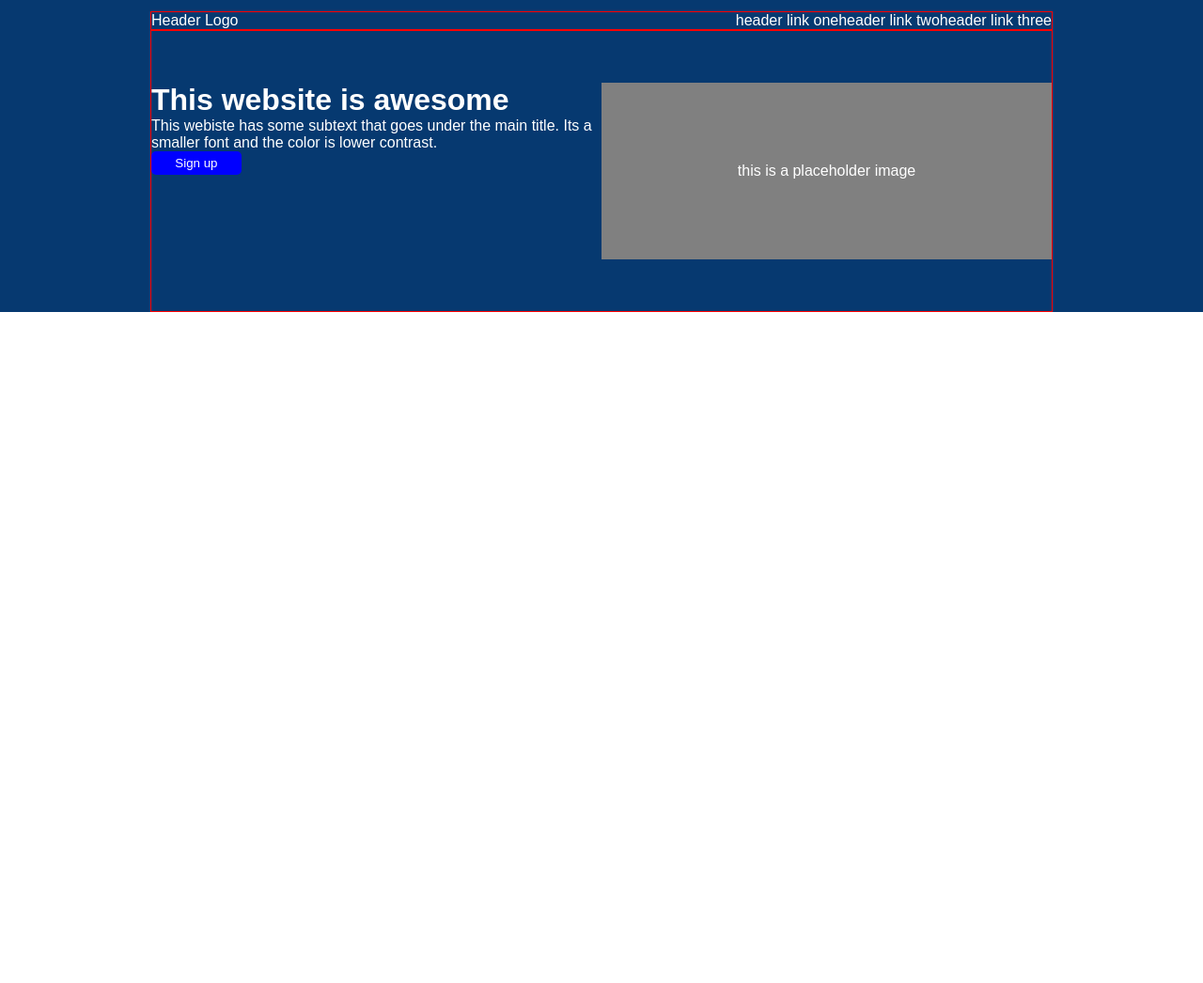
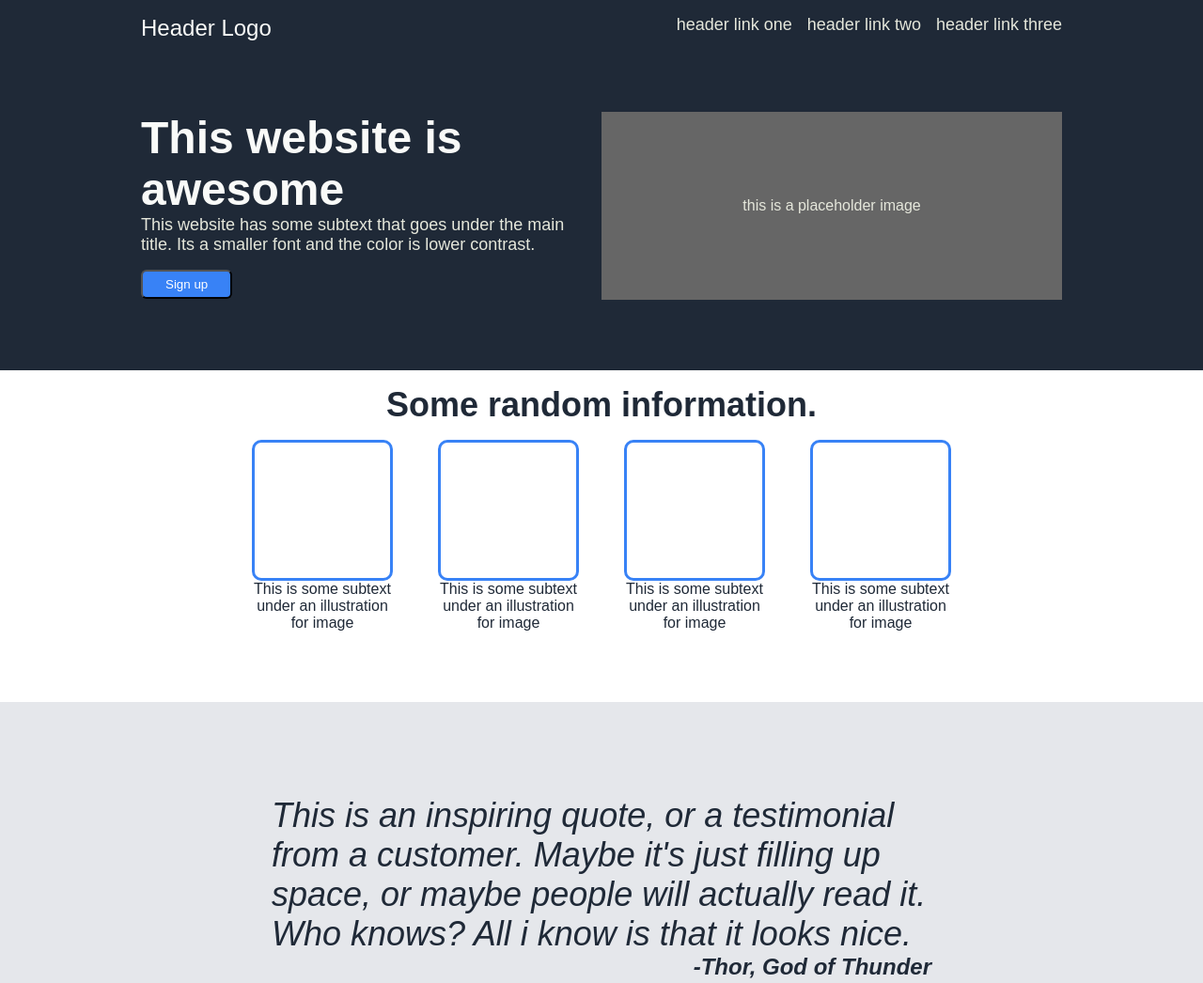
Before and after one commit to tincro/odin-flexbox, a plain HTML site: page index.html in a window 1280 px wide. Shown: the top 1046 px of the page at 94% size. Before the commit the page ends 800 px from the top, so only its background shows below. Drawn offline with Linux system fonts and the light colour scheme.

Commit message:
built out the layout first pass in each section

```diff
--- a/index.html
+++ b/index.html
@@ -8,24 +8,67 @@
     <title>Flexbox Image One</title>
 </head>
 <body>
-    <header>
-        <div  id="nav-container" class="wrapper debug">
-            <div>Header Logo</div>
-            <ul>
-                <li><a href="#">header link one</a></li>
-                <li><a href="#">header link two</a></li>
-                <li><a href="#">header link three</a></li>
+    <div class="hero-container">
+        <header>
+            <div class="header-logo">Header Logo</div>
+            <ul class="nav-container">
+                <li><a href="#" class="header-link">header link one</a></li>
+                <li><a href="#" class="header-link">header link two</a></li>
+                <li><a href="#" class="header-link">header link three</a></li>
             </ul>
-        </div>
-        <div id="hero-container" class="wrapper debug">
-            <div class="box">
-                <h1>This website is awesome</h1>
-                <p>This webiste has some subtext that goes under the main title. Its a smaller font and the color is lower contrast.</p>
+        </header>
+        <div class="hero-text-container">
+            <div class="hero-left">
+                <p class="hero-main">This website is awesome</p>
+                <p class="hero-text">This website has some subtext that goes under the main title. Its a smaller font and the color is lower contrast.</p>
                 <button>Sign up</button>
             </div>
+            <div class="hero-right"><p>this is a placeholder image</p></div>
+        </div>
+    </div>
+    <div class="info-container">
+        <p class="info-header">Some random information.</p>
+        <div class="card-container">
+            <div class="card">
+                <div class="card-img"></div>
+                <p>This is some subtext under an illustration for image</p>
+            </div>
+            <div class="card">
+                <div class="card-img"></div>
+                <p>This is some subtext under an illustration for image</p>
+            </div>
+            <div class="card">
+                <div class="card-img"></div>
+                <p>This is some subtext under an illustration for image</p>
+            </div>
+            <div class="card">
+                <div class="card-img"></div>
+                <p>This is some subtext under an illustration for image</p>
+            </div>
+        </div>
+    </div>
+    <div class="quote-container">
+        <div class="quote-text-container">
 
-            <div id="img-placeholder" class="box"><p>this is a placeholder image</p></div>
+            <p class="quote-text">This is an inspiring quote, or a testimonial from a customer. Maybe it's just filling up space, or maybe people will actually read it. Who knows? All i know is that it looks nice.</p>
+            <div class="quote-person-container">
+                <p class="quote-person">-Thor, God of Thunder</p>
+            </div>
         </div>
-    </header>
+    </div>
+
+    <div class="cta-container">
+        <div class="cta-box">
+            <div class="cta-text">
+                <div class="cta-header">Call to action! It's time!</div>
+                <p>Sign up for our product by clicking that button right over there!</p>
+            </div>
+            <button class="cta-btn">Sign up</button>
+        </div>
+
+    </div>
+    <footer>
+        Copyright &copy The Odin Project 2023
+    </footer>
 </body>
 </html>
--- a/styles.css
+++ b/styles.css
@@ -9,75 +9,188 @@ html {
     font-size: 16px;
 }
 
+body {
+    color: #e5e7db;
+}
+
 .debug {
     border: 1px solid red;
-}
-
-header {
-    background-color: #063970;
-    width: 100%;
-    display: flex;
-    flex-direction: column;
-    align-items: center;
-}
-
-header .wrapper {
-    display: flex;
-    justify-content: space-between;
-    width: 75%;
-}
-
-header, header a {
-    color: #ffffff;
 }
 
 ul {
     list-style: none;
 }
 
-li {
-    display: inline-block;
-}
-
 a {
     text-decoration: none;
 }
 
-.wrapper {
-    display: block;
+.hero-container, footer {
+    background-color: #1f2937;
 }
 
-.box {
-    width: 50%;
+.hero-main {
+    font-size: 48px;
+    color: #F9FAF8;
+    font-weight: 800;
 }
 
-#nav-container {
-    margin-top: 12px;
+.hero-text, .header-link {
+    font-size: 18px;
+    color: #e5e7db;
 }
 
-#nav-container ul {
+.hero-text {
+    padding-bottom: 16px;
+}
+
+.header-logo {
+    font-size: 24px;
+    color: #F9FAF8;
+}
+
+button, .cta-box {
+    background-color: #3882F6;
+    color: #fff;
+}
+
+button {
+    border-radius: 6px;
+    padding: 6px 24px;
+}
+
+.info-container {
+    padding-bottom: 75px;
+    color: #1F2937;
+}
+
+.info-header {
+    font-size: 36px;
+    font-weight: 800;
+    padding: 16px 0;
+}
+
+.card {
+    text-align: center;
+    width: 150px;
+}
+
+.card-img {
+    border: 3px solid #3882F6;
+    border-radius: 10px;
+    width: 150px;
+    height: 150px;
+}
+
+.quote-container {
+    background-color: #e5e7eb;
+    font-size: 36px;
+    font-weight: 300;
+    font-style: italic;
+    color: #1f2937;
+    padding: 100px;
+}
+
+.quote-text-container {
+    width: 65%;
+}
+
+.quote-text {
+    text-align: left;
+}
+
+.quote-person {
+    font-size: 24px;
+    font-weight: 800;
+}
+
+.cta-container {
+    padding: 64px 150px;
+}
+
+.cta-box {
+    border-radius: 4px;
+    margin: 65px;
+    padding: 32px 0;
+}
+
+.cta-header {
+    font-size: 18px;
+    font-weight: 800;
+}
+
+.cta-btn {
+    border: 2px solid #fff;
+}
+
+/* FLEXBOX */
+
+header {
+    display: flex;
+    justify-content: space-between;
+    padding-top: 16px;
+}
+
+ul {
+    display: flex;
+    gap: 16px;
+}
+
+.hero-container {
+    padding: 0 150px;
+}
+
+.hero-text-container {
+    display: flex;
+    padding: 75px 0;
+}
+
+.hero-left {
+    padding-right: 32px;
+}
+
+.hero-right {
+    background-color: #666;
+    display: flex;
+    justify-content: center;
+    align-items: center;
+}
+
+.hero-left, .hero-right {
+    width: 50%;
+    height:200px;
+}
+
+.info-container {
+    display: flex;
+    flex-direction: column;
+    align-items: center;
+}
+
+.card-container {
+    display: flex;
+    flex: auto;
+    gap: 48px;
+}
+
+.quote-container {
+    display: flex;
+    flex-direction: column;
+    align-items: center;
+}
+
+.quote-person-container {
     display: flex;
     justify-content: flex-end;
 }
 
-#hero-container {
-    padding: 55px 0;
-    height: 300px;
+.cta-box {
+    display: flex;
+    justify-content: space-around;
 }
 
-#img-placeholder {
-    background-color: gray;
+footer {
     display: flex;
     justify-content: center;
-    align-items: center;
-
+    padding: 16px;
 }
-
-button {
-    background-color: blue;
-    border: none;
-    border-radius: 5px;
-    color: #ffffff;
-    padding: 5px;
-    width: 20%;
-}
```
Also changed, not shown: 1 other file.
